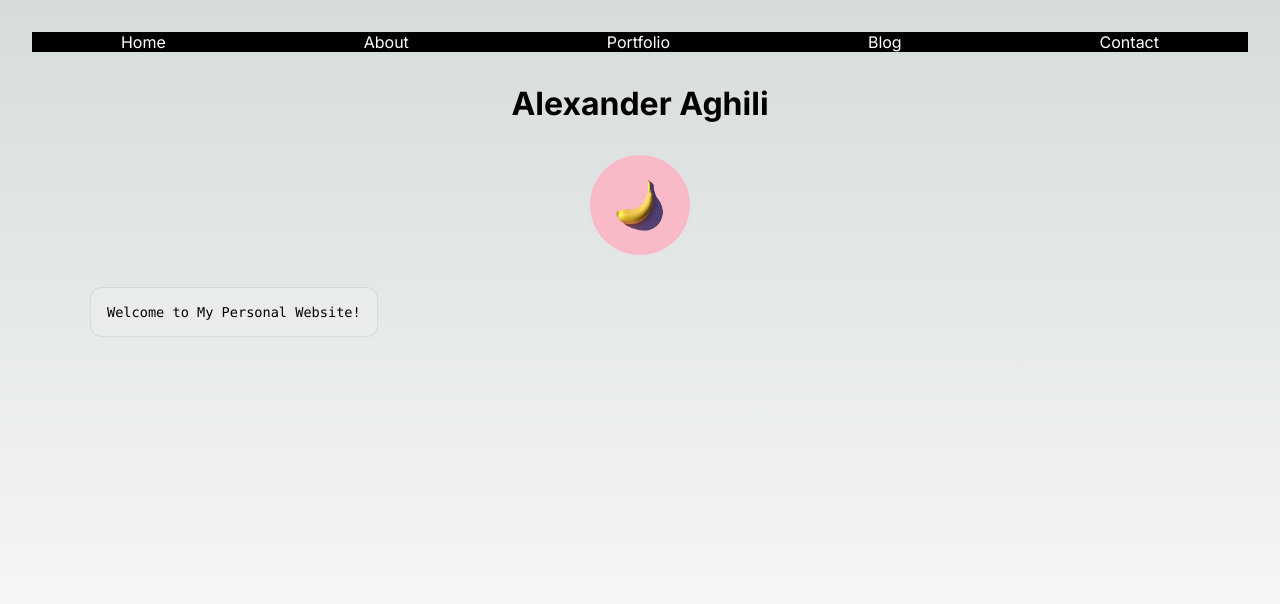
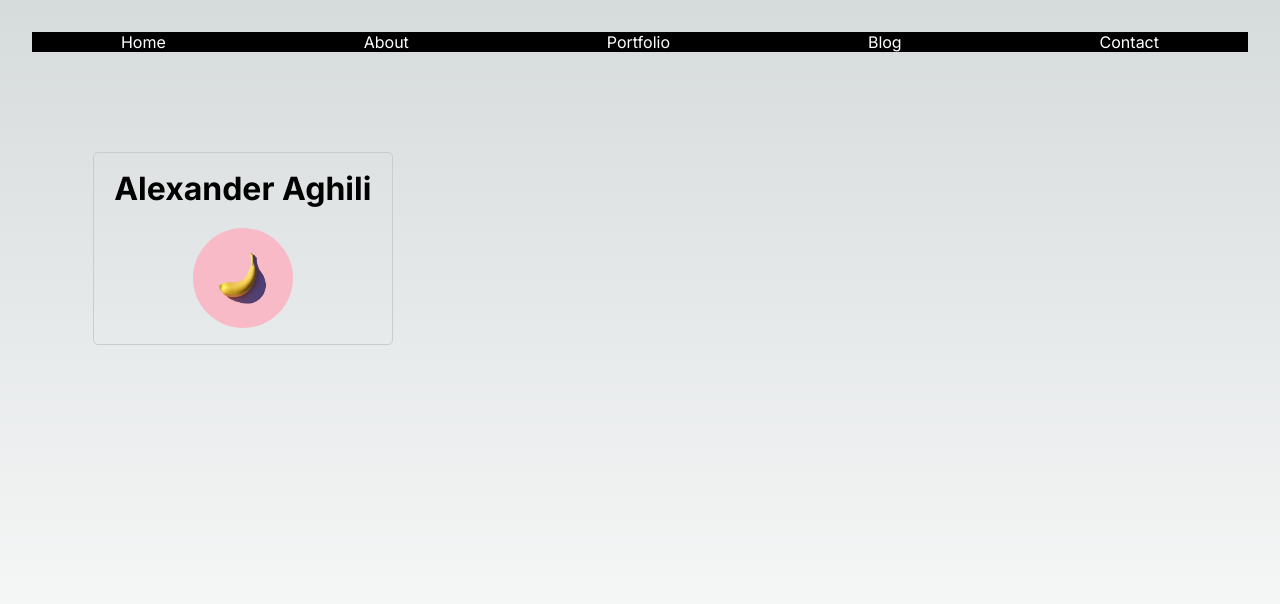
Before and after one commit to Alexander-Aghili/Personal-Website, a Next.js app: page / in a window 1280 px wide. Shown: the top 604 px of the page. Built offline with nearby package versions, Linux system fonts and the light colour scheme.

Commit message:
Started working on home page, adjusted portfolio page

```diff
--- a/src/app/page.module.css
+++ b/src/app/page.module.css
@@ -1,139 +1,34 @@
 .main {
-  display: flex;
   flex-direction: column;
-  align-items: center;
   padding: 2rem;
   min-height: 100vh;
-  gap: 2rem; /* Adjust the value as needed */
+  gap: 2rem;
 }
 
 .circularProfileImage {
-  width: 100px; /* Adjust the width as needed */
-  height: 100px; /* Adjust the height as needed */
-  border-radius: 50%; /* Makes it circular */
-  overflow: hidden; /* Hides the parts of the image outside the circle */
-  justify-content: left;
+  width: 100px;
+  height: 100px;
+  border-radius: 50%;
+  overflow: hidden;
 }
 
-.description {
-  display: inherit;
-  justify-content: inherit;
-  align-items: inherit;
-  font-size: 0.85rem;
-  max-width: var(--max-width);
-  width: 100%;
-  z-index: 2;
-  font-family: var(--font-mono);
+.smallBio {
+  margin-top: 100px;
+  display: flex;
+  flex-direction: column; /* Stack content vertically */
+  align-items: center; /* Center horizontally */
+  justify-content: center; /* Center vertically */
+  margin-left: 5%;
+  width: 300px; /* Adjust the width as needed */
+  padding: 1rem; /* Add padding for spacing */
+  border: 1px solid #ccc; /* Optional: Add a border for visual reference */
+  border-radius: 5px; /* Optional: Add border-radius for rounded corners */
+}
+.smallBio h1 {
+  margin-bottom: 20px;
 }
 
-.description a {
-  display: flex;
-  justify-content: center;
-  align-items: center;
-  gap: 0.5rem;
-}
 
-.description p {
-  position: relative;
-  margin: 0;
-  padding: 1rem;
-  background-color: rgba(var(--callout-rgb), 0.5);
-  border: 1px solid rgba(var(--callout-border-rgb), 0.3);
-  border-radius: var(--border-radius);
-}
-
-.code {
-  font-weight: 700;
-  font-family: var(--font-mono);
-}
-
-.grid {
-  display: grid;
-  grid-template-columns: repeat(4, minmax(25%, auto));
-  max-width: 100%;
-  width: var(--max-width);
-}
-
-.card {
-  padding: 1rem 1.2rem;
-  border-radius: var(--border-radius);
-  background: rgba(var(--card-rgb), 0);
-  border: 1px solid rgba(var(--card-border-rgb), 0);
-  transition: background 200ms, border 200ms;
-}
-
-.card span {
-  display: inline-block;
-  transition: transform 200ms;
-}
-
-.card h2 {
-  font-weight: 600;
-  margin-bottom: 0.7rem;
-}
-
-.card p {
-  margin: 0;
-  opacity: 0.6;
-  font-size: 0.9rem;
-  line-height: 1.5;
-  max-width: 30ch;
-}
-
-.center {
-  display: flex;
-  justify-content: center;
-  align-items: center;
-  position: relative;
-  padding: 4rem 0;
-}
-
-.center::before {
-  background: var(--secondary-glow);
-  border-radius: 50%;
-  width: 480px;
-  height: 360px;
-  margin-left: -400px;
-}
-
-.center::after {
-  background: var(--primary-glow);
-  width: 240px;
-  height: 180px;
-  z-index: -1;
-}
-
-.center::before,
-.center::after {
-  content: '';
-  left: 50%;
-  position: absolute;
-  filter: blur(45px);
-  transform: translateZ(0);
-}
-
-.logo {
-  position: relative;
-}
-/* Enable hover only on non-touch devices */
-@media (hover: hover) and (pointer: fine) {
-  .card:hover {
-    background: rgba(var(--card-rgb), 0.1);
-    border: 1px solid rgba(var(--card-border-rgb), 0.15);
-  }
-
-  .card:hover span {
-    transform: translateX(4px);
-  }
-}
-
-@media (prefers-reduced-motion) {
-  .card:hover span {
-    transform: none;
-  }
-}
-
-/* Mobile */
 @media (max-width: 700px) {
   .content {
     padding: 4rem;
@@ -150,25 +45,12 @@
     padding: 1rem 2.5rem;
   }
 
-  .card h2 {
-    margin-bottom: 0.5rem;
-  }
-
   .center {
     padding: 8rem 0 6rem;
   }
 
-  .center::before {
-    transform: none;
-    height: 300px;
-  }
-
   .description {
     font-size: 0.8rem;
-  }
-
-  .description a {
-    padding: 1rem;
   }
 
   .description p,
@@ -210,20 +92,9 @@
   }
 }
 
-/* Tablet and Smaller Desktop */
 @media (min-width: 701px) and (max-width: 1120px) {
   .grid {
     grid-template-columns: repeat(2, 50%);
-  }
-}
-
-@media (prefers-color-scheme: dark) {
-  .vercelLogo {
-    filter: invert(1);
-  }
-
-  .logo {
-    filter: invert(1) drop-shadow(0 0 0.3rem #ffffff70);
   }
 }
 
--- a/src/app/page.tsx
+++ b/src/app/page.tsx
@@ -11,6 +11,7 @@ export default function Home() {
   return (
     <main className={styles.main}>
       <Navbar />
+      <div className={styles.smallBio}>
         <h1>
           Alexander Aghili
         </h1>
@@ -24,13 +25,7 @@ export default function Home() {
           />
         </div>
         </div>
-      <div className={styles.description}>
-        <p>
-          Welcome to My Personal Website!
-        </p>
       </div>
-
-
     </main>
   )
 }
```
Also changed, not shown: src/app/pages/portfolio/page.module.css (+5 -4 lines). Lines whose indentation alone changed are shown as unchanged.
